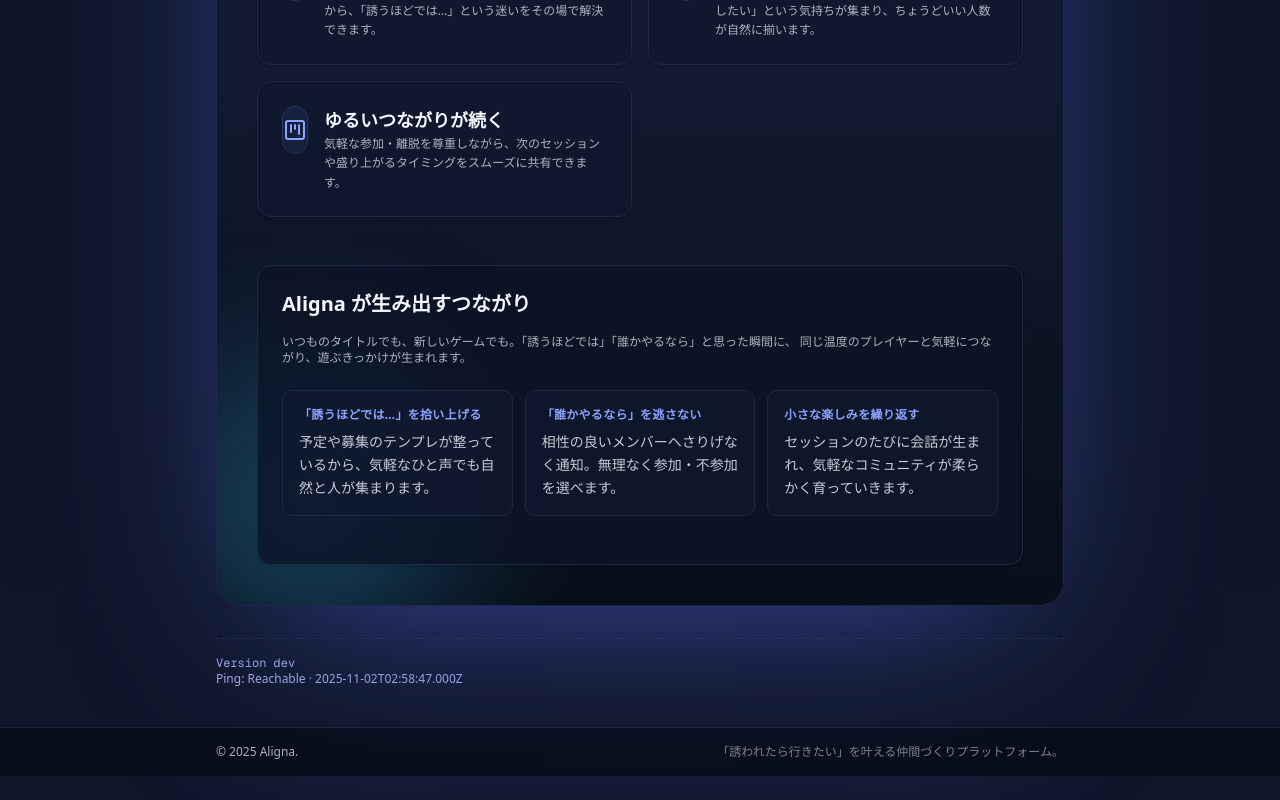
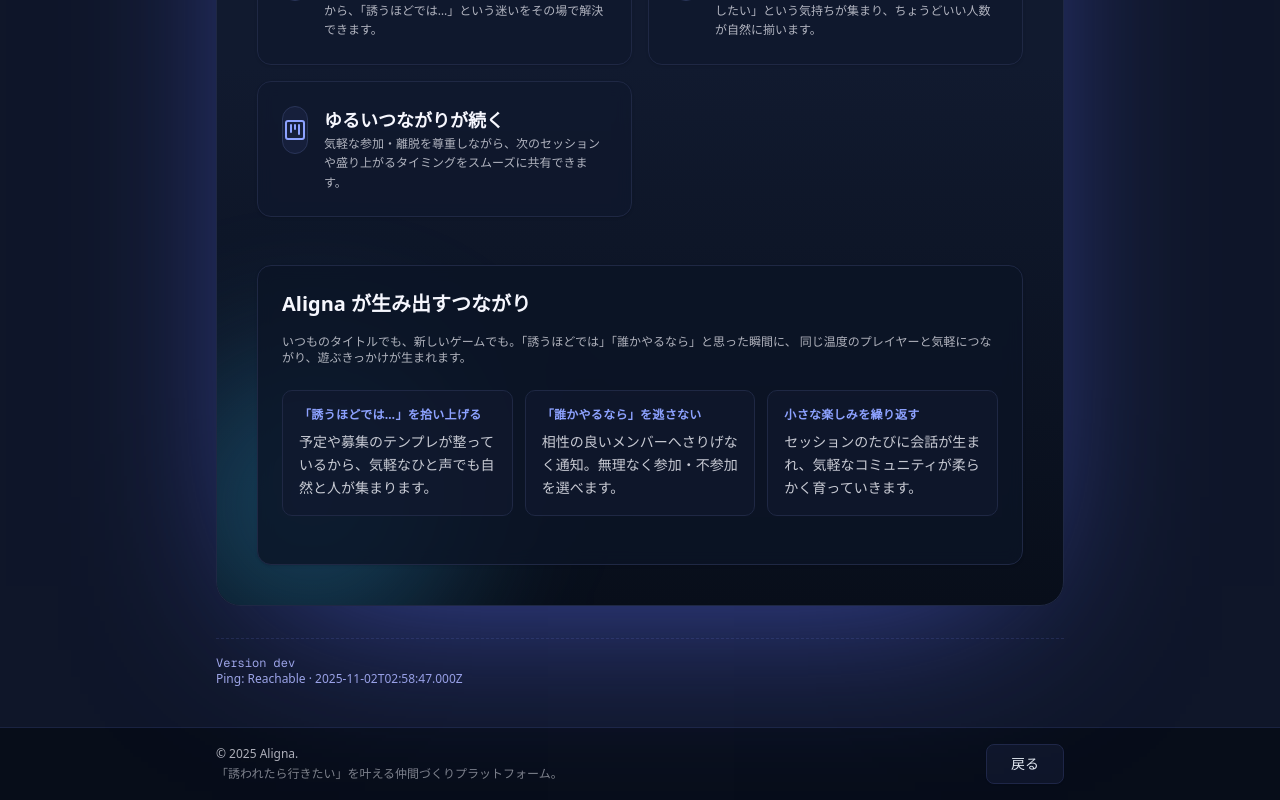
Before and after one commit to yamary0/gamers_calender, a Next.js app: page / in a window 1280 px wide. Shown: the part 606-1406 px from the top of the page. Before the commit the page ends 1382 px from the top, so only its background shows below. Built offline with nearby package versions, Linux system fonts and the light colour scheme; no server answers.

Commit message:
add reset button

```diff
--- /dev/null
+++ b/src/app/landing/page.tsx
@@ -0,0 +1,7 @@
+import { LandingPage } from "@/components/landing-page";
+
+export const dynamic = "force-static";
+
+export default function Landing() {
+  return <LandingPage />;
+}
--- a/src/app/layout.tsx
+++ b/src/app/layout.tsx
@@ -7,6 +7,7 @@
 import { GuildProvider } from "@/components/guild-provider";
 import { GuildSwitcher } from "@/components/guild-switcher";
 import { UserMenu } from "@/components/user-menu";
+import { Button } from "@/components/ui/button";
 
 const geistSans = Geist({
   variable: "--font-geist-sans",
@@ -59,13 +60,20 @@
               </main>
 
               <footer className="border-t border-[#1a2341] bg-[#070d19] text-slate-200">
-                <div className="mx-auto flex w-full max-w-4xl flex-col gap-1 px-6 py-4 text-xs sm:flex-row sm:items-center sm:justify-between">
+                <div className="mx-auto flex w-full max-w-4xl flex-col gap-3 px-6 py-4 sm:flex-row sm:items-center sm:justify-between">
+                  <div className="flex flex-col gap-1 text-xs">
                     <span className="font-medium text-foreground/70">
                       © {new Date().getFullYear()} Aligna.
                     </span>
                     <span className="text-foreground/50">
                       「誘われたら行きたい」を叶える仲間づくりプラットフォーム。
                     </span>
+                  </div>
+                  <div className="flex justify-end">
+                    <Button asChild variant="outline" size="lg">
+                      <Link href="/landing">戻る</Link>
+                    </Button>
+                  </div>
                 </div>
               </footer>
             </div>
```
Lines whose indentation alone changed are shown as unchanged.
